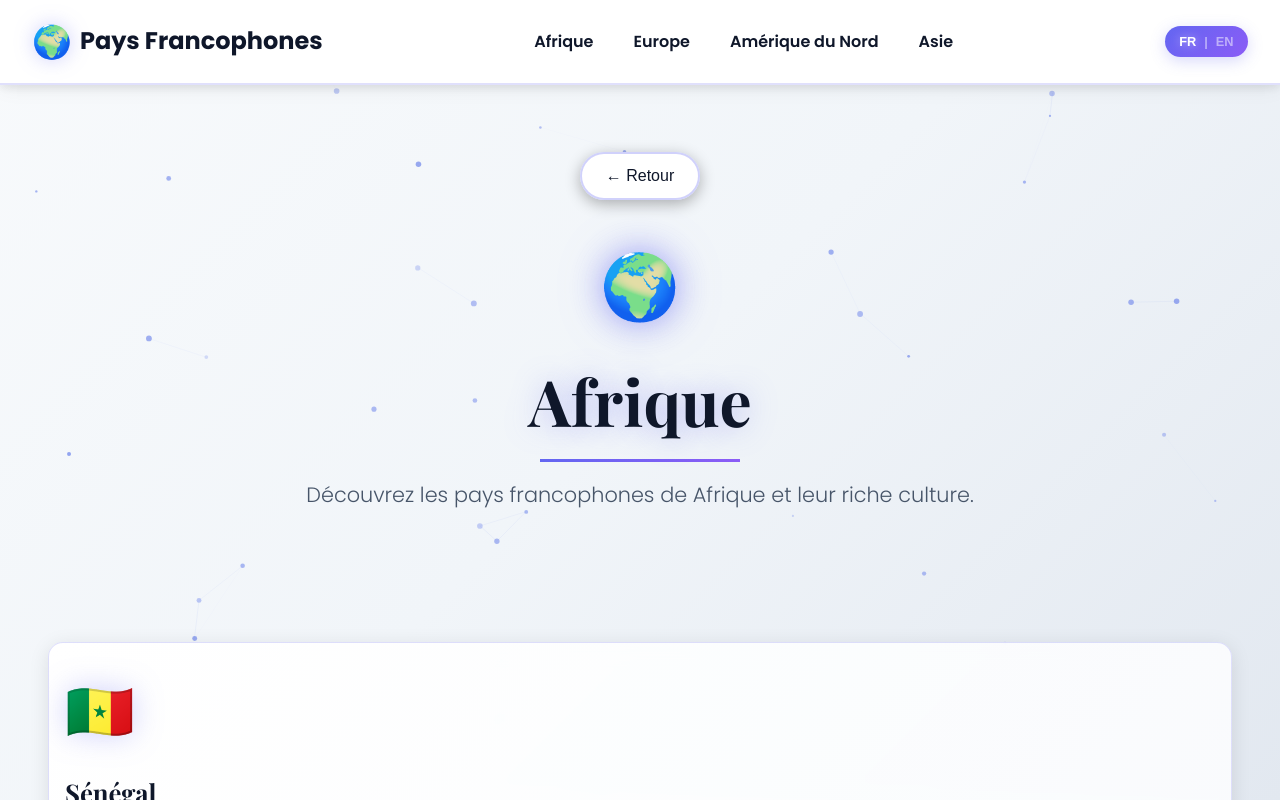
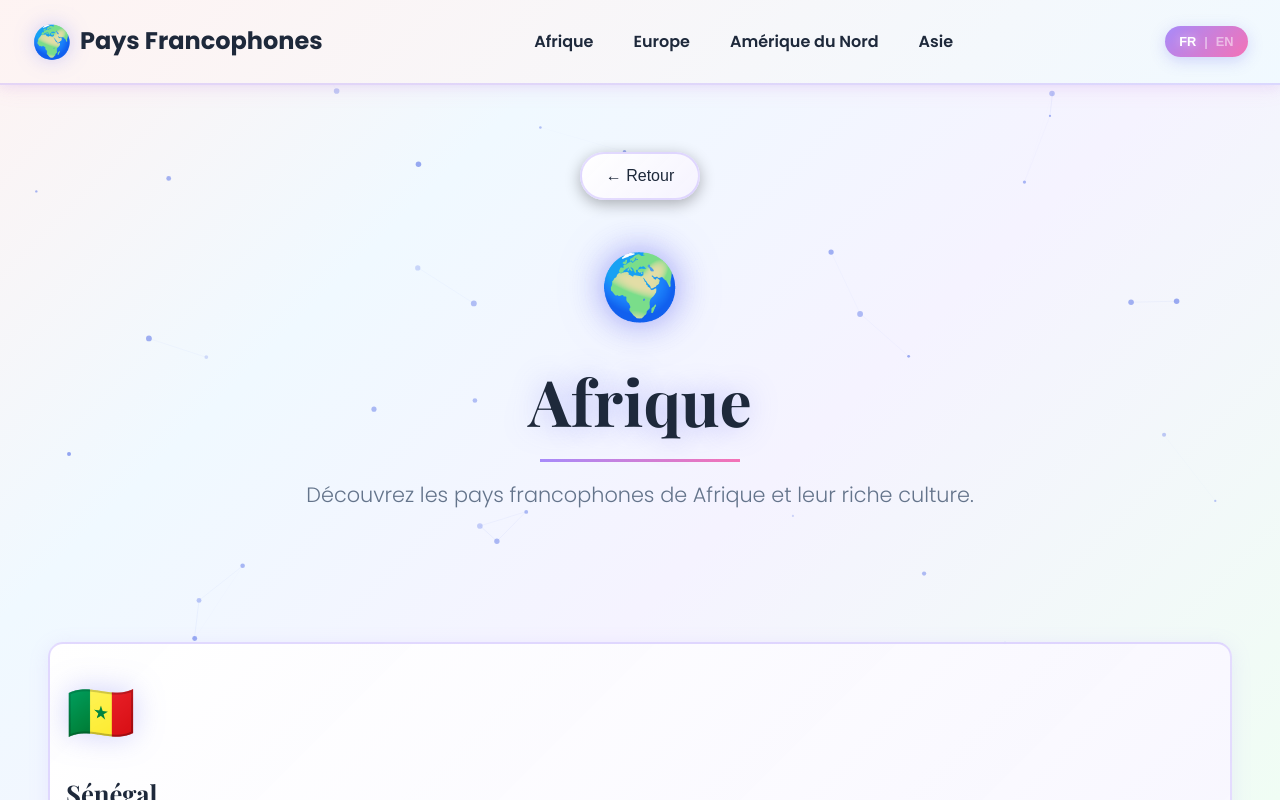
Before and after one commit to johnsan03/Francophone-countries, a React (Vite) app: page /continent/africa in a window 1280 px wide. Shown: the top 800 px of the page. Built offline with nearby package versions, Linux system fonts and the light colour scheme.

Commit message:
updated global color palette for improved aesthetics

```diff
--- a/src/components/CountryGame.jsx
+++ b/src/components/CountryGame.jsx
@@ -278,7 +278,7 @@ const CountryGame = () => {
             return (
               <motion.div
                 key={square.id}
-                className={`grid-square ${square.type} ${selectedSquare === square.id ? 'selected' : ''} ${hoveredSquare === square.id ? 'hovered' : ''} ${square.visited ? 'visited' : ''} ${isRevealed ? 'revealed' : 'hidden'} ${expandingCard === square.id ? 'expanding' : ''}`}
+                className={`grid-square ${square.type} ${selectedSquare === square.id ? 'selected' : ''} ${hoveredSquare === square.id ? 'hovered' : ''} ${square.visited ? 'visited' : ''} ${isRevealed ? 'revealed' : 'hidden'} ${expandingCard === square.id ? 'expanding' : ''} color-variant-${square.id % 8}`}
                 variants={squareVariants}
                 whileHover={expandingCard === square.id ? {} : (isRevealed ? { scale: 1.08, zIndex: 10 } : { scale: 1.05, zIndex: 10 })}
                 whileTap={{ scale: 0.92 }}
--- a/src/styles/App.css
+++ b/src/styles/App.css
@@ -6,20 +6,39 @@
 }
 
 :root {
-  --primary-color: #ffffff;
-  --secondary-color: #f1f5f9;
-  --accent-color: #e0e7ff;
-  --gradient-start: #6366f1;
-  --gradient-end: #8b5cf6;
-  --gradient-alt: #06b6d4;
-  --gradient-alt-end: #3b82f6;
-  --text-dark: #0f172a;
-  --text-light: #475569;
-  --bg-light: #f1f5f9;
-  --bg-card: #ffffff;
-  --bg-white: #ffffff;
-  --shadow: 0 4px 20px rgba(0, 0, 0, 0.1);
-  --shadow-hover: 0 8px 30px rgba(99, 102, 241, 0.2);
+  /* Beautiful Light Color Palette */
+  --primary-color: #fef3f2; /* Soft Peach */
+  --secondary-color: #f0f9ff; /* Sky Blue */
+  --accent-color: #f5f3ff; /* Lavender */
+  --tertiary-color: #f0fdf4; /* Mint Green */
+  --quaternary-color: #fffbeb; /* Warm Cream */
+
+  /* Gradient Colors */
+  --gradient-start: #a78bfa; /* Purple */
+  --gradient-end: #f472b6; /* Pink */
+  --gradient-alt: #60a5fa; /* Blue */
+  --gradient-alt-end: #34d399; /* Emerald */
+
+  /* Text Colors */
+  --text-dark: #1e293b; /* Dark Slate */
+  --text-light: #64748b; /* Medium Slate */
+  --text-accent: #7c3aed; /* Purple */
+
+  /* Background Colors */
+  --bg-light: #fef7ff; /* Very Light Lavender */
+  --bg-card: #ffffff; /* Pure White for cards */
+  --bg-section-1: #fef3f2; /* Soft Peach */
+  --bg-section-2: #f0f9ff; /* Sky Blue */
+  --bg-section-3: #f5f3ff; /* Lavender */
+  --bg-section-4: #f0fdf4; /* Mint */
+
+  /* Shadows with color tints */
+  --shadow: 0 4px 20px rgba(167, 139, 250, 0.15);
+  --shadow-hover: 0 8px 30px rgba(167, 139, 250, 0.25);
+  --shadow-pink: 0 4px 20px rgba(244, 114, 182, 0.15);
+  --shadow-blue: 0 4px 20px rgba(96, 165, 250, 0.15);
+  --shadow-green: 0 4px 20px rgba(52, 211, 153, 0.15);
+
   --border-radius: 16px;
   --transition: all 0.3s cubic-bezier(0.4, 0, 0.2, 1);
 }
@@ -32,7 +51,7 @@ body {
   font-family: 'Poppins', sans-serif;
   line-height: 1.6;
   color: var(--text-dark);
-  background: linear-gradient(135deg, #f8fafc 0%, #f1f5f9 50%, #e2e8f0 100%);
+  background: linear-gradient(135deg, #fef3f2 0%, #f0f9ff 30%, #f5f3ff 60%, #f0fdf4 100%);
   background-attachment: fixed;
   overflow-x: hidden;
   min-height: 100vh;
@@ -113,13 +132,13 @@ h1, h2, h3, h4 {
   left: 0 !important;
   right: 0 !important;
   width: 100% !important;
-  background: rgba(255, 255, 255, 1);
+  background: linear-gradient(135deg, rgba(254, 243, 242, 0.95), rgba(240, 249, 255, 0.95));
   backdrop-filter: blur(20px);
   -webkit-backdrop-filter: blur(20px);
-  box-shadow: 0 2px 10px rgba(0, 0, 0, 0.1), 0 4px 20px rgba(0, 0, 0, 0.05);
+  box-shadow: 0 2px 10px rgba(167, 139, 250, 0.15), 0 4px 20px rgba(244, 114, 182, 0.1);
   z-index: 1000;
   padding: 1rem 0;
-  border-bottom: 2px solid rgba(99, 102, 241, 0.2);
+  border-bottom: 2px solid rgba(167, 139, 250, 0.3);
 }
 
 .nav-container {
@@ -184,11 +203,11 @@ h1, h2, h3, h4 {
   height: 2px;
   background: linear-gradient(90deg, var(--gradient-start), var(--gradient-end));
   transition: var(--transition);
-  box-shadow: 0 0 10px rgba(99, 102, 241, 0.3);
+  box-shadow: 0 0 10px rgba(167, 139, 250, 0.4);
 }
 
 .nav-menu a:hover {
-  color: var(--gradient-start);
+  color: var(--text-accent);
 }
 
 .nav-menu a:hover::after {
@@ -413,12 +432,12 @@ h1, h2, h3, h4 {
 
 /* Country Card */
 .country-card {
-  background: linear-gradient(135deg, rgba(255, 255, 255, 0.95), rgba(248, 250, 252, 0.95));
+  background: linear-gradient(135deg, rgba(255, 255, 255, 0.98), rgba(245, 243, 255, 0.95));
   border-radius: var(--border-radius);
   padding: 3rem;
   position: relative;
   overflow: hidden;
-  border: 1px solid rgba(99, 102, 241, 0.2);
+  border: 2px solid rgba(167, 139, 250, 0.3);
   box-shadow: var(--shadow);
   transition: var(--transition);
   backdrop-filter: blur(10px);
@@ -438,7 +457,7 @@ h1, h2, h3, h4 {
   left: 0;
   width: 100%;
   height: 100%;
-  background: linear-gradient(135deg, rgba(99, 102, 241, 0.1), rgba(139, 92, 246, 0.1));
+  background: linear-gradient(135deg, rgba(167, 139, 250, 0.15), rgba(244, 114, 182, 0.15));
   opacity: 0;
   transition: var(--transition);
   z-index: 0;
@@ -454,7 +473,7 @@ h1, h2, h3, h4 {
   left: -50%;
   width: 200%;
   height: 200%;
-  background: radial-gradient(circle, rgba(99, 102, 241, 0.2) 0%, transparent 70%);
+  background: radial-gradient(circle, rgba(167, 139, 250, 0.25) 0%, rgba(244, 114, 182, 0.2) 50%, transparent 70%);
   opacity: 0;
   transition: var(--transition);
   pointer-events: none;
@@ -465,9 +484,10 @@ h1, h2, h3, h4 {
 }
 
 .country-card:hover {
-  border-color: rgba(99, 102, 241, 0.4);
+  border-color: rgba(167, 139, 250, 0.5);
   box-shadow: var(--shadow-hover);
   transform: translateY(-5px);
+  background: linear-gradient(135deg, rgba(255, 255, 255, 1), rgba(245, 243, 255, 0.98));
 }
 
 .country-card::after {
@@ -542,11 +562,11 @@ h1, h2, h3, h4 {
 }
 
 .detail-item {
-  background: #ffffff;
+  background: linear-gradient(135deg, rgba(255, 255, 255, 0.98), rgba(240, 249, 255, 0.95));
   padding: 2rem;
   border-radius: 15px;
   transition: var(--transition);
-  border: 1px solid rgba(99, 102, 241, 0.2);
+  border: 2px solid rgba(167, 139, 250, 0.25);
   backdrop-filter: blur(10px);
   position: relative;
   z-index: 2;
@@ -557,13 +577,13 @@ h1, h2, h3, h4 {
   box-sizing: border-box;
   overflow: hidden;
   max-width: 100%;
-  box-shadow: 0 4px 15px rgba(0, 0, 0, 0.08);
+  box-shadow: var(--shadow);
 }
 
 .detail-item:hover {
-  background: rgba(102, 126, 234, 0.08);
-  border-color: rgba(99, 102, 241, 0.25);
-  box-shadow: 0 15px 40px rgba(102, 126, 234, 0.15);
+  background: linear-gradient(135deg, rgba(255, 255, 255, 1), rgba(245, 243, 255, 0.98));
+  border-color: rgba(167, 139, 250, 0.4);
+  box-shadow: var(--shadow-hover);
   transform: translateX(5px) translateY(-2px);
 }
 
@@ -1455,9 +1475,9 @@ h1, h2, h3, h4 {
   position: relative;
   z-index: 1;
   min-height: 85vh;
-  background: linear-gradient(180deg, transparent 0%, rgba(102, 126, 234, 0.05) 50%, transparent 100%);
-  border-top: 2px solid rgba(99, 102, 241, 0.15);
-  border-bottom: 2px solid rgba(99, 102, 241, 0.15);
+  background: linear-gradient(180deg, rgba(240, 249, 255, 0.6) 0%, rgba(245, 243, 255, 0.8) 50%, rgba(240, 253, 244, 0.6) 100%);
+  border-top: 2px solid rgba(167, 139, 250, 0.3);
+  border-bottom: 2px solid rgba(244, 114, 182, 0.3);
 }
 
 .game-background {
@@ -1844,6 +1864,79 @@ h1, h2, h3, h4 {
     inset 0 -1px 0 rgba(0, 0, 0, 0.2);
 }
 
+/* Unique light color variants for each card */
+.grid-square.color-variant-0 .square-front {
+  background: linear-gradient(135deg, rgba(224, 231, 255, 0.95), rgba(237, 242, 255, 0.95));
+  border-color: rgba(99, 102, 241, 0.25);
+  box-shadow:
+    0 8px 32px rgba(99, 102, 241, 0.15),
+    inset 0 1px 0 rgba(255, 255, 255, 0.3),
+    inset 0 -1px 0 rgba(99, 102, 241, 0.1);
+}
+
+.grid-square.color-variant-1 .square-front {
+  background: linear-gradient(135deg, rgba(254, 226, 226, 0.95), rgba(255, 241, 242, 0.95));
+  border-color: rgba(239, 68, 68, 0.25);
+  box-shadow:
+    0 8px 32px rgba(239, 68, 68, 0.15),
+    inset 0 1px 0 rgba(255, 255, 255, 0.3),
+    inset 0 -1px 0 rgba(239, 68, 68, 0.1);
+}
+
+.grid-square.color-variant-2 .square-front {
+  background: linear-gradient(135deg, rgba(254, 240, 199, 0.95), rgba(255, 251, 235, 0.95));
+  border-color: rgba(245, 158, 11, 0.25);
+  box-shadow:
+    0 8px 32px rgba(245, 158, 11, 0.15),
+    inset 0 1px 0 rgba(255, 255, 255, 0.3),
+    inset 0 -1px 0 rgba(245, 158, 11, 0.1);
+}
+
+.grid-square.color-variant-3 .square-front {
+  background: linear-gradient(135deg, rgba(209, 250, 229, 0.95), rgba(236, 253, 245, 0.95));
+  border-color: rgba(34, 197, 94, 0.25);
+  box-shadow:
+    0 8px 32px rgba(34, 197, 94, 0.15),
+    inset 0 1px 0 rgba(255, 255, 255, 0.3),
+    inset 0 -1px 0 rgba(34, 197, 94, 0.1);
+}
+
+.grid-square.color-variant-4 .square-front {
+  background: linear-gradient(135deg, rgba(221, 214, 254, 0.95), rgba(237, 233, 254, 0.95));
+  border-color: rgba(139, 92, 246, 0.25);
+  box-shadow:
+    0 8px 32px rgba(139, 92, 246, 0.15),
+    inset 0 1px 0 rgba(255, 255, 255, 0.3),
+    inset 0 -1px 0 rgba(139, 92, 246, 0.1);
+}
+
+.grid-square.color-variant-5 .square-front {
+  background: linear-gradient(135deg, rgba(254, 202, 202, 0.95), rgba(255, 237, 237, 0.95));
+  border-color: rgba(251, 113, 133, 0.25);
+  box-shadow:
+    0 8px 32px rgba(251, 113, 133, 0.15),
+    inset 0 1px 0 rgba(255, 255, 255, 0.3),
+    inset 0 -1px 0 rgba(251, 113, 133, 0.1);
+}
+
+.grid-square.color-variant-6 .square-front {
+  background: linear-gradient(135deg, rgba(165, 243, 252, 0.95), rgba(207, 250, 254, 0.95));
+  border-color: rgba(6, 182, 212, 0.25);
+  box-shadow:
+    0 8px 32px rgba(6, 182, 212, 0.15),
+    inset 0 1px 0 rgba(255, 255, 255, 0.3),
+    inset 0 -1px 0 rgba(6, 182, 212, 0.1);
+}
+
+.grid-square.color-variant-7 .square-front {
+  background: linear-gradient(135deg, rgba(196, 181, 253, 0.95), rgba(221, 214, 254, 0.95));
+  border-color: rgba(167, 139, 250, 0.25);
+  box-shadow:
+    0 8px 32px rgba(167, 139, 250, 0.15),
+    inset 0 1px 0 rgba(255, 255, 255, 0.3),
+    inset 0 -1px 0 rgba(167, 139, 250, 0.1);
+}
+
 /* Enhanced back card */
 .square-back {
   background: linear-gradient(
@@ -1879,6 +1972,47 @@ h1, h2, h3, h4 {
       0 20px 50px rgba(15, 23, 42, 0.18),
       0 0 30px rgba(148, 163, 184, 0.25),
       inset 0 1px 0 rgba(255, 255, 255, 0.6);
+  }
+
+  /* Mobile color variants */
+  .grid-square.color-variant-0 .square-front {
+    background: linear-gradient(135deg, rgba(224, 231, 255, 0.98), rgba(237, 242, 255, 0.98));
+    border-color: rgba(99, 102, 241, 0.3);
+  }
+
+  .grid-square.color-variant-1 .square-front {
+    background: linear-gradient(135deg, rgba(254, 226, 226, 0.98), rgba(255, 241, 242, 0.98));
+    border-color: rgba(239, 68, 68, 0.3);
+  }
+
+  .grid-square.color-variant-2 .square-front {
+    background: linear-gradient(135deg, rgba(254, 240, 199, 0.98), rgba(255, 251, 235, 0.98));
+    border-color: rgba(245, 158, 11, 0.3);
+  }
+
+  .grid-square.color-variant-3 .square-front {
+    background: linear-gradient(135deg, rgba(209, 250, 229, 0.98), rgba(236, 253, 245, 0.98));
+    border-color: rgba(34, 197, 94, 0.3);
+  }
+
+  .grid-square.color-variant-4 .square-front {
+    background: linear-gradient(135deg, rgba(221, 214, 254, 0.98), rgba(237, 233, 254, 0.98));
+    border-color: rgba(139, 92, 246, 0.3);
+  }
+
+  .grid-square.color-variant-5 .square-front {
+    background: linear-gradient(135deg, rgba(254, 202, 202, 0.98), rgba(255, 237, 237, 0.98));
+    border-color: rgba(251, 113, 133, 0.3);
+  }
+
+  .grid-square.color-variant-6 .square-front {
+    background: linear-gradient(135deg, rgba(165, 243, 252, 0.98), rgba(207, 250, 254, 0.98));
+    border-color: rgba(6, 182, 212, 0.3);
+  }
+
+  .grid-square.color-variant-7 .square-front {
+    background: linear-gradient(135deg, rgba(196, 181, 253, 0.98), rgba(221, 214, 254, 0.98));
+    border-color: rgba(167, 139, 250, 0.3);
   }
 
   .square-back {
@@ -2414,22 +2548,22 @@ h1, h2, h3, h4 {
 }
 
 .interactive-counter {
-  background: linear-gradient(135deg, rgba(255, 255, 255, 0.95), rgba(248, 250, 252, 0.95));
+  background: linear-gradient(135deg, rgba(255, 255, 255, 0.98), rgba(245, 243, 255, 0.95));
   border-radius: 16px;
   padding: 2rem;
   text-align: center;
-  border: 2px solid rgba(99, 102, 241, 0.15);
-  box-shadow: 0 4px 20px rgba(0, 0, 0, 0.1);
+  border: 2px solid rgba(167, 139, 250, 0.3);
+  box-shadow: var(--shadow);
   cursor: pointer;
   transition: var(--transition);
   backdrop-filter: blur(10px);
 }
 
 .interactive-counter:hover {
-  border-color: rgba(99, 102, 241, 0.3);
-  box-shadow: 0 8px 30px rgba(99, 102, 241, 0.2);
+  border-color: rgba(167, 139, 250, 0.5);
+  box-shadow: var(--shadow-hover);
   transform: translateY(-3px);
-  background: linear-gradient(135deg, rgba(255, 255, 255, 1), rgba(248, 250, 252, 1));
+  background: linear-gradient(135deg, rgba(255, 255, 255, 1), rgba(245, 243, 255, 1));
 }
 
 .counter-icon {
@@ -2979,12 +3113,12 @@ h1, h2, h3, h4 {
 }
 
 .continent-card {
-  background: linear-gradient(135deg, rgba(26, 26, 46, 0.9), rgba(22, 33, 62, 0.9));
+  background: linear-gradient(135deg, rgba(255, 255, 255, 0.95), rgba(245, 243, 255, 0.9));
   border-radius: var(--border-radius);
   padding: 3rem 2rem;
   position: relative;
   overflow: hidden;
-  border: 1px solid rgba(99, 102, 241, 0.2);
+  border: 2px solid rgba(167, 139, 250, 0.3);
   box-shadow: var(--shadow);
   cursor: pointer;
   transition: var(--transition);
@@ -3003,7 +3137,7 @@ h1, h2, h3, h4 {
   left: -50%;
   width: 200%;
   height: 200%;
-  background: radial-gradient(circle, rgba(99, 102, 241, 0.2) 0%, transparent 70%);
+  background: radial-gradient(circle, rgba(167, 139, 250, 0.25) 0%, rgba(244, 114, 182, 0.2) 50%, transparent 70%);
   opacity: 0;
   transition: var(--transition);
   pointer-events: none;
@@ -3014,9 +3148,10 @@ h1, h2, h3, h4 {
 }
 
 .continent-card:hover {
-  border-color: rgba(99, 102, 241, 0.4);
+  border-color: rgba(167, 139, 250, 0.5);
   box-shadow: var(--shadow-hover);
   transform: translateY(-5px);
+  background: linear-gradient(135deg, rgba(255, 255, 255, 1), rgba(245, 243, 255, 0.98));
 }
 
 .continent-card-shine {
@@ -3055,7 +3190,7 @@ h1, h2, h3, h4 {
 
 .continent-card-title {
   font-size: 2rem;
-  color: #ffffff;
+  color: var(--text-dark);
   margin-bottom: 1.5rem;
   font-family: 'Playfair Display', serif;
 }
@@ -3068,12 +3203,13 @@ h1, h2, h3, h4 {
   font-weight: 600;
   font-size: 1.1rem;
   margin-top: 1rem;
-  box-shadow: 0 4px 15px rgba(99, 102, 241, 0.25);
+  box-shadow: var(--shadow);
   transition: var(--transition);
 }
 
 .continent-card:hover .explore-btn {
-  box-shadow: 0 6px 25px rgba(99, 102, 241, 0.4);
+  box-shadow: var(--shadow-hover);
+  transform: scale(1.05);
 }
 
 /* Continent Page */
@@ -3103,10 +3239,10 @@ h1, h2, h3, h4 {
 }
 
 .back-button {
-  background: rgba(255, 255, 255, 0.95);
+  background: linear-gradient(135deg, rgba(255, 255, 255, 0.98), rgba(245, 243, 255, 0.95));
   color: var(--text-dark);
-  border: 2px solid rgba(99, 102, 241, 0.3);
-  box-shadow: 0 4px 15px rgba(0, 0, 0, 0.08);
+  border: 2px solid rgba(167, 139, 250, 0.3);
+  box-shadow: var(--shadow);
   padding: 0.8rem 1.5rem;
   border-radius: 30px;
   font-size: 1rem;
@@ -3133,7 +3269,7 @@ h1, h2, h3, h4 {
   width: 0;
   height: 0;
   border-radius: 50%;
-  background: rgba(99, 102, 241, 0.2);
+  background: rgba(167, 139, 250, 0.2);
   transform: translate(-50%, -50%);
   transition: width 0.6s, height 0.6s;
 }
@@ -3144,9 +3280,10 @@ h1, h2, h3, h4 {
 }
 
 .back-button:hover {
-  background: rgba(99, 102, 241, 0.1);
-  border-color: rgba(99, 102, 241, 0.5);
-  color: var(--gradient-start);
+  background: linear-gradient(135deg, rgba(255, 255, 255, 1), rgba(245, 243, 255, 1));
+  border-color: rgba(167, 139, 250, 0.5);
+  color: var(--text-accent);
+  box-shadow: var(--shadow-hover);
 }
 
 .continent-page-title {
```
